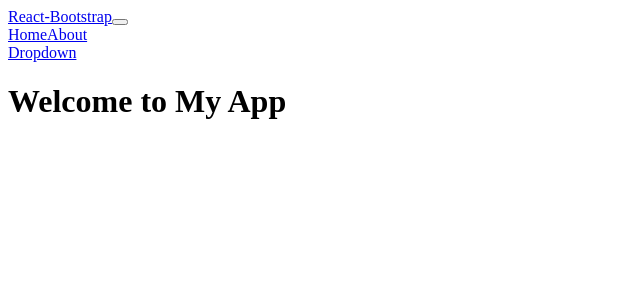
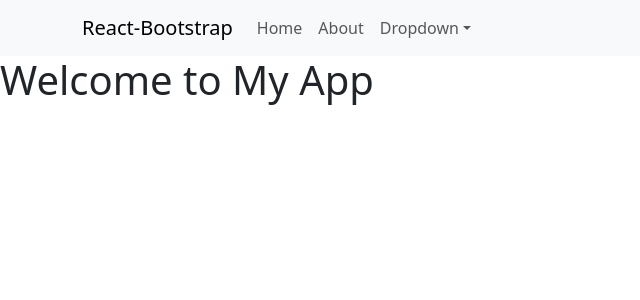
Before and after one commit to QuentinHelion/common-tools, a React (Create React App) app: page / in a window 1280 px wide. Shown: the top 300 px of the page, without its empty margins (0-640 px from the left). Built offline with nearby package versions, Linux system fonts and the light colour scheme.

Commit message:
add bootstrap and create NavLink tpl

```diff
--- a/package.json
+++ b/package.json
@@ -3,10 +3,12 @@
   "version": "0.1.0",
   "private": true,
   "dependencies": {
+    "@react-buddy/ide-toolbox": "^2.4.0",
     "@testing-library/jest-dom": "^5.17.0",
     "@testing-library/react": "^13.4.0",
     "@testing-library/user-event": "^13.5.0",
     "bootstrap": "^5.3.1",
+    "prop-types": "^15.8.1",
     "react": "^18.2.0",
     "react-bootstrap": "^2.8.0",
     "react-dom": "^18.2.0",
--- a/src/components/layout/Header/Header.js
+++ b/src/components/layout/Header/Header.js
@@ -1,6 +1,5 @@
 import React from 'react';
 import Navigation from '../Navigation/Navigation';
-
 
 const Header = () => {
     return (
--- a/src/components/layout/Navigation/Navigation.js
+++ b/src/components/layout/Navigation/Navigation.js
@@ -3,6 +3,7 @@
 import Navbar from 'react-bootstrap/Navbar';
 import NavDropdown from 'react-bootstrap/NavDropdown';
 import * as React from 'react';
+import NavLink from '../../../cummon/NavLink/NavLink';
 function Navigation() {
     return (
         <Navbar expand="lg" className="bg-body-tertiary">
@@ -10,9 +11,9 @@
                 <Navbar.Brand href="/">React-Bootstrap</Navbar.Brand>
                 <Navbar.Toggle aria-controls="basic-navbar-nav" />
                 <Navbar.Collapse id="basic-navbar-nav">
-                    <Nav className="me-auto">
+                    <Nav className="me-auto d-flex flex-wrap">
                         <Nav.Link href="#home">Home</Nav.Link>
-                        <Nav.Link href="/about">About</Nav.Link>
+                        <NavLink link="/about" title="About"/>
                         <NavDropdown title="Dropdown" id="basic-nav-dropdown">
                             <NavDropdown.Item href="#action/3.1">Action</NavDropdown.Item>
                             <NavDropdown.Item href="#action/3.2">
@@ -31,13 +32,4 @@
     );
 }
 
-// function Navigation() {
-//     return (
-//         <>
-//             <h1>Navigation</h1>
-//             <Link href="/about">About</Link>
-//         </>
-//     )
-// }
-
 export default Navigation;
--- /dev/null
+++ b/src/cummon/NavLink/NavLink.js
@@ -0,0 +1,16 @@
+import React from 'react';
+import Nav from 'react-bootstrap/Nav';
+import PropTypes from "prop-types";
+
+const NavLink = ({link, title}) => {
+    return (
+        <Nav.Link href={`${link}`}>{title}</Nav.Link>
+    )
+}
+
+NavLink.propTypes = {
+    link: PropTypes.string.isRequired,
+    title: PropTypes.string.isRequired
+}
+
+export default NavLink;
--- /dev/null
+++ b/src/dev/palette.jsx
@@ -0,0 +1,26 @@
+import React from "react"
+import {Fragment} from "react"
+import {
+    Category,
+    Component,
+    Variant,
+    Palette,
+} from "@react-buddy/ide-toolbox"
+
+export const PaletteTree = () => (
+    <Palette>
+        <Category name="App">
+            <Component name="Loader">
+                <Variant>
+                    <ExampleLoaderComponent/>
+                </Variant>
+            </Component>
+        </Category>
+    </Palette>
+)
+
+export function ExampleLoaderComponent() {
+    return (
+        <Fragment>Loading...</Fragment>
+    )
+}
```
Also changed, not shown: src/dev/index.js (added, +9 -0 lines), src/dev/previews.jsx (added, +20 -0 lines), src/dev/useInitial.js (added, +15 -0 lines), src/index.js (+4 -4 lines), src/dev/README.md (added), 1 other file (tests, documents, lock files or other folders).
